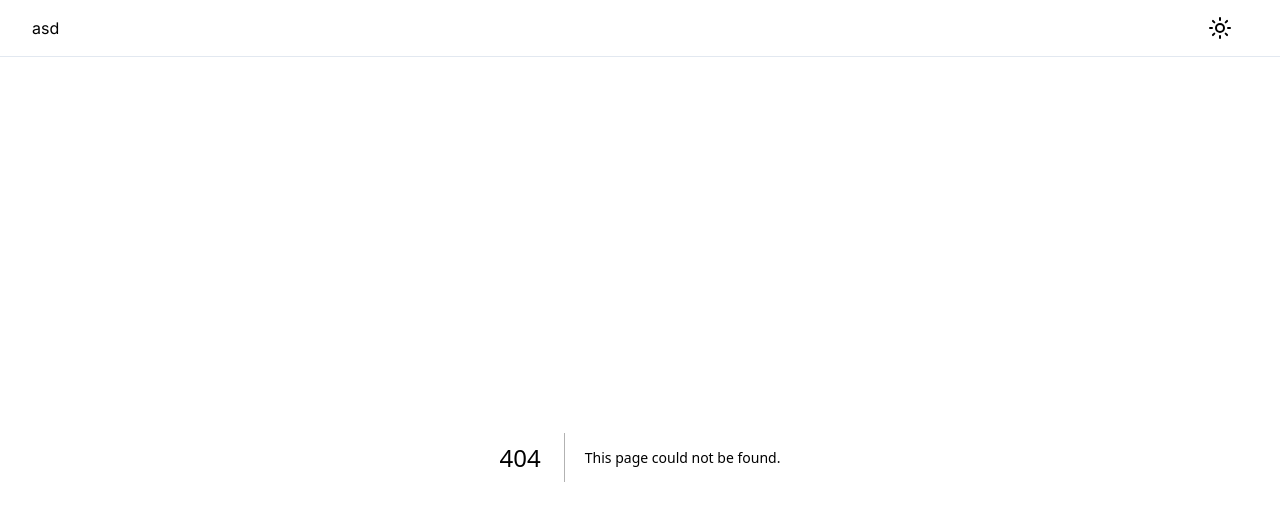
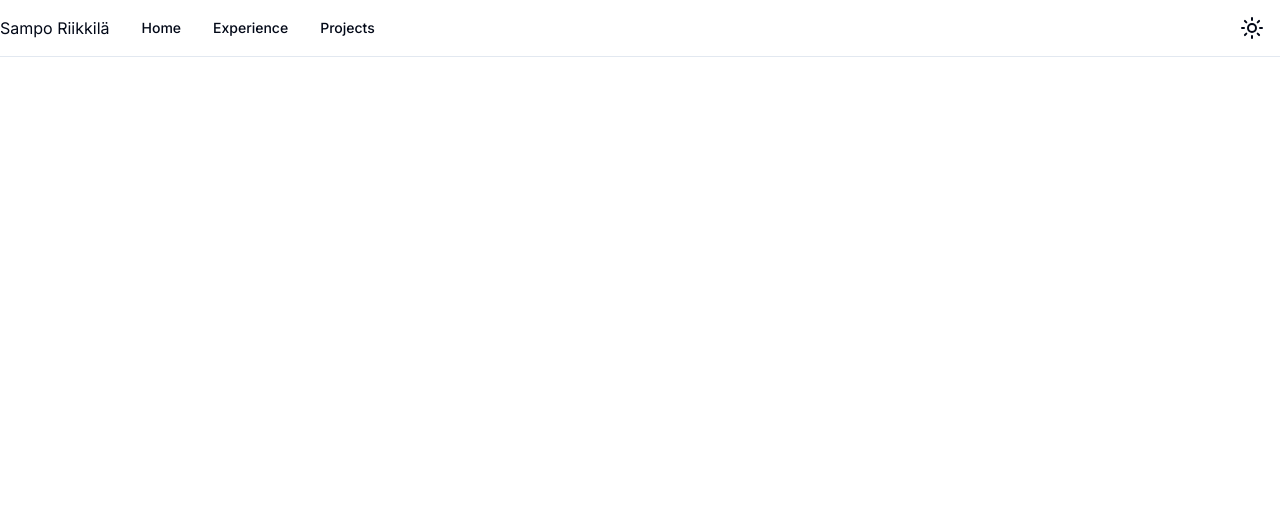
Before and after one commit to Nerfoni/next-playground, a Next.js app in the folder next-js-portfolio/: page /projects in a window 1280 px wide. Before the commit this address had no page. Shown: the top 520 px of the page. Built offline with nearby package versions, Linux system fonts and the light colour scheme.

Commit message:
Adjust design, add routes

```diff
--- /dev/null
+++ b/next-js-portfolio/app/experience/page.tsx
@@ -0,0 +1,48 @@
+import { Timeline } from "@/components/timeline/Timeline";
+import { getEmployments } from "@/contentful/employments";
+import { getEducations } from "@/contentful/educations";
+import { Progress } from "@/components/ui/progress";
+
+export default async function Experience() {
+  const employments = await getEmployments();
+  const educations = await getEducations();
+
+  return (
+    <main className="flex min-h-screen flex-col items-center px-10 py-20">
+      <section className="experience w-full max-w-7xl">
+        <h1 className="w-full pb-20 text-left text-5xl font-extrabold uppercase md:text-8xl">Experience</h1>
+        <h2 className="text-center text-3xl font-extralight uppercase dark:font-thin md:text-4xl">Work history</h2>
+        <Timeline>
+          {employments?.map((employment, index) => (
+            <Timeline.Item
+              key={`${employment.employer}-${index}`}
+              from={employment.from}
+              to={employment.to}
+              title={employment.employer}
+              subtitle={employment.position}
+              description={employment.description}
+              skills={employment.skills}
+              side={index % 2 === 0 ? "left" : "right"}
+            />
+          ))}
+        </Timeline>
+        {/*<Progress value={75} />*/}
+
+        <h2 className="text-center text-3xl font-extralight uppercase dark:font-thin md:text-4xl">Education</h2>
+        <Timeline>
+          {educations?.map((education, index) => (
+            <Timeline.Item
+              key={`${education.school}-${index}`}
+              from={education.from}
+              to={education.to}
+              title={education.school}
+              subtitle={education.degree}
+              description={education.description}
+              side={index % 2 === 0 ? "left" : "right"}
+            />
+          ))}
+        </Timeline>
+      </section>
+    </main>
+  );
+}
--- a/next-js-portfolio/app/layout.tsx
+++ b/next-js-portfolio/app/layout.tsx
@@ -3,6 +3,9 @@ import type { Metadata } from "next";
 import { Inter } from "next/font/google";
 import { Providers } from "@/context/providers";
 import ColorModeButton from "@/components/ColorMode";
+import { Button } from "@/components/ui/button";
+import { buttonVariants } from "@/components/ui/button";
+import Link from "next/link";
 
 const inter = Inter({ subsets: ["latin"] });
 
@@ -21,11 +24,17 @@ export default function RootLayout({ children }: { children: React.ReactNode })
       <body className={inter.className}>
         <Providers>
           <header className="sticky top-0 z-10 border-b bg-white dark:bg-black">
-            <div
-              style={{ marginLeft: "auto", marginRight: "auto" }}
-              className="flex h-14 max-w-[1400px] items-center px-8"
-            >
-              <h1>asd</h1>
+            <div style={{ marginLeft: "auto", marginRight: "auto" }} className="flex h-14 max-w-7xl items-center">
+              <p className="mr-4">Sampo Riikkilä</p>
+              <Link href="/" className={buttonVariants({ variant: "ghost" })}>
+                Home
+              </Link>
+              <Link href="/experience" className={buttonVariants({ variant: "ghost" })}>
+                Experience
+              </Link>
+              <Link href="/projects" className={buttonVariants({ variant: "ghost" })}>
+                Projects
+              </Link>
 
               <div className="flex flex-1 items-center justify-between space-x-2 md:justify-end">
                 <ColorModeButton />
--- a/next-js-portfolio/app/page.tsx
+++ b/next-js-portfolio/app/page.tsx
@@ -1,47 +1 @@
-import { Timeline } from "@/components/timeline/Timeline";
-import { getEmployments } from "@/contentful/employments";
-import { getEducations } from "@/contentful/educations";
-
-export default async function Home() {
-  const employments = await getEmployments();
-  const educations = await getEducations();
-
-  return (
-    <main className="flex min-h-screen flex-col items-center p-10 px-10 sm:py-24">
-      <section className="work-history max-w-7xl">
-        <h2 className="text-center text-5xl font-bold font-thin uppercase">Work history</h2>
-        <Timeline>
-          {employments?.map((employment, index) => (
-            <Timeline.Item
-              key={`${employment.employer}-${index}`}
-              from={employment.from}
-              to={employment.to}
-              title={employment.employer}
-              subtitle={employment.position}
-              description={employment.description}
-              skills={employment.skills}
-              side={index % 2 === 0 ? "left" : "right"}
-            />
-          ))}
-        </Timeline>
-      </section>
-
-      <section className="education w-full max-w-7xl">
-        <h2 className="text-center text-5xl font-bold font-thin uppercase">Education</h2>
-        <Timeline>
-          {educations?.map((education, index) => (
-            <Timeline.Item
-              key={`${education.school}-${index}`}
-              from={education.from}
-              to={education.to}
-              title={education.school}
-              subtitle={education.degree}
-              description={education.description}
-              side={index % 2 === 0 ? "left" : "right"}
-            />
-          ))}
-        </Timeline>
-      </section>
-    </main>
-  );
-}
+export default async function Home() {}
--- /dev/null
+++ b/next-js-portfolio/app/projects/page.tsx
@@ -0,0 +1 @@
+export default async function Projects() {}
--- a/next-js-portfolio/components/timeline/Timeline.tsx
+++ b/next-js-portfolio/components/timeline/Timeline.tsx
@@ -4,7 +4,7 @@ import React from "react";
 import { Badge } from "../ui/badge";
 
 const Timeline = ({ children }: { children?: React.ReactNode }) => (
-  <div className="relative my-16">
+  <div className="relative my-10">
     <div className="z-1 employment-timeline__line absolute left-0 top-0 h-full w-1 translate-x-[-50%] bg-foreground lg:left-[50%]" />
     {children}
     <div className="absolute bottom-0 left-[calc(0%-0.375rem)] h-1 w-3 rounded-full bg-foreground lg:left-[calc(50%-0.375rem)]" />
@@ -43,15 +43,15 @@ Timeline.Item = ({
     <div className="relative">
       <div className="absolute left-[calc(0%-0.375rem)] top-0 h-1 w-3 rounded-full bg-foreground lg:left-[calc(50%-0.375rem)]" />
 
-      <div className={`relative ${textAlign} px-16 py-4 sm:text-left ${margin} sm:m-0`}>
+      <div className={`relative ${textAlign} px-6 py-4 sm:text-left lg:px-12 ${margin} sm:m-0`}>
         <div className="date-range mb-2 inline-flex items-center text-2xl	">
           <h2>{from.toLocaleDateString("en-US", { month: "short", year: "numeric" })}</h2>
           <ChevronRight className="mx-2 text-black dark:text-purple-300" width="1rem" />
           <h2>{to ? to.toLocaleDateString("en-US", { month: "short", year: "numeric" }) : "Present"}</h2>
         </div>
-        <h3 className="employer mb-2 mt-3 text-2xl font-extralight">{title}</h3>
+        <h3 className="employer mb-2 mt-3 text-2xl font-light dark:font-extralight">{title}</h3>
         {subtitle && <h4 className="position text-lg font-bold">{subtitle}</h4>}
-        {description && <p className="description my-3 font-extralight">{description}</p>}
+        {description && <p className="description my-3 font-light dark:font-extralight">{description}</p>}
         {skills && (
           <div className={`skills mt-6 flex flex-wrap sm:justify-start ${justify}`}>
             {sortedSkills?.map((skill) => {
--- a/next-js-portfolio/components/ui/button.tsx
+++ b/next-js-portfolio/components/ui/button.tsx
@@ -10,6 +10,7 @@ const buttonVariants = cva(
     variants: {
       variant: {
         default: "bg-primary text-primary-foreground hover:bg-primary/90",
+        gradient: "bg-gradient-to-r from-purple-700 to-pink-500 text-primary-foreground",
         destructive: "bg-destructive text-destructive-foreground hover:bg-destructive/90",
         outline: "border border-input bg-background hover:bg-accent hover:text-accent-foreground",
         secondary: "bg-secondary text-secondary-foreground hover:bg-secondary/80",
```
